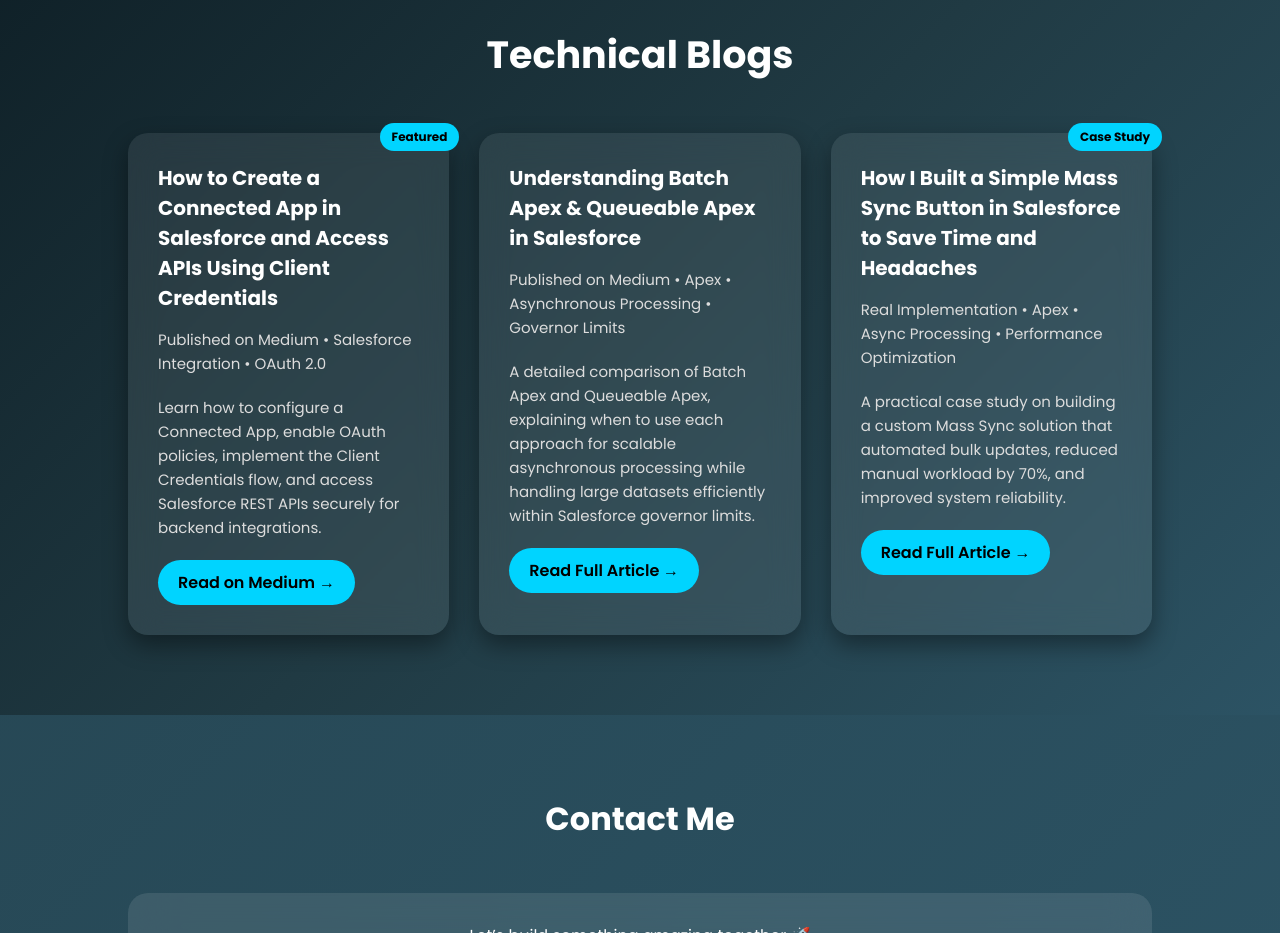
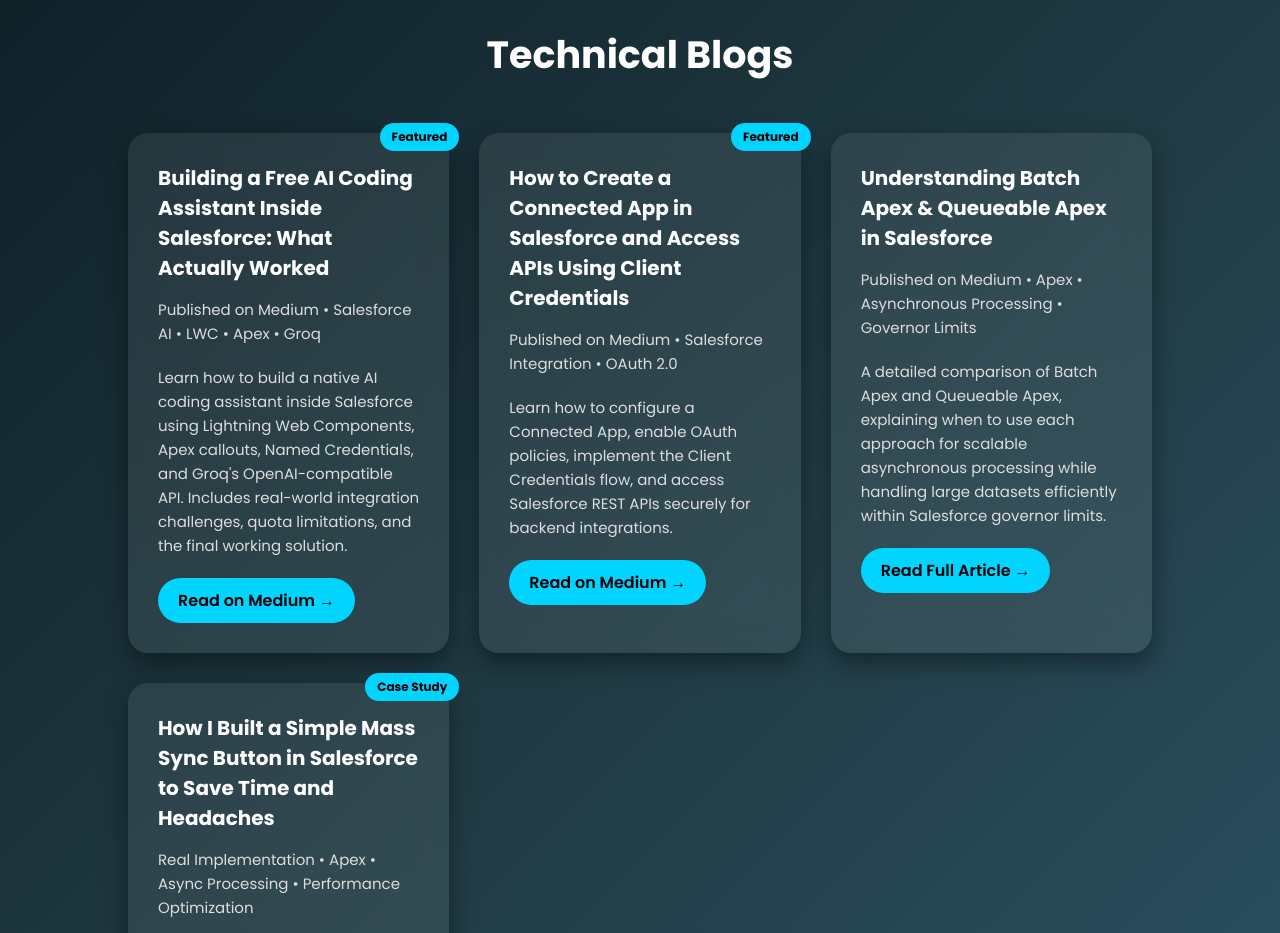
Before and after one commit to aakash-gupta-salesforce/portfolio, a plain HTML site: page index.html in a window 1280 px wide. Shown: the part 5660-6593 px from the top of the page. Drawn offline with Linux system fonts and the light colour scheme.

Commit message:
AI Blog index.html

```diff
--- a/index.html
+++ b/index.html
@@ -283,8 +283,31 @@
 
     <div class="blogs-container">
 
+
+        <div class="blog-card featured">
+    <span class="badge">Featured</span>
+
+    <h3>Building a Free AI Coding Assistant Inside Salesforce: What Actually Worked</h3>
+
+    <p class="blog-meta">
+        Published on Medium • Salesforce AI • LWC • Apex • Groq
+    </p>
+
+    <p>
+        Learn how to build a native AI coding assistant inside Salesforce
+        using Lightning Web Components, Apex callouts, Named Credentials,
+        and Groq's OpenAI-compatible API. Includes real-world integration
+        challenges, quota limitations, and the final working solution.
+    </p>
+
+    <a href="https://medium.com/@aakash182001/building-a-free-ai-coding-assistant-inside-salesforce-what-actually-worked-af4ce3bee75d"
+       target="_blank">
+        Read on Medium →
+    </a>
+</div>
+
         <!-- Blog 1 -->
-     <div class="blog-card featured">
+     <div class="blog-card">
     <span class="badge">Featured</span>
     <h3>How to Create a Connected App in Salesforce and Access APIs Using Client Credentials</h3>
 
```
